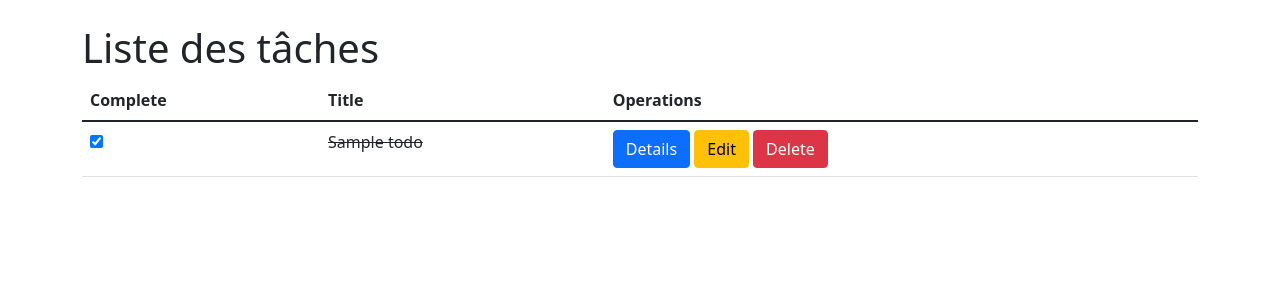
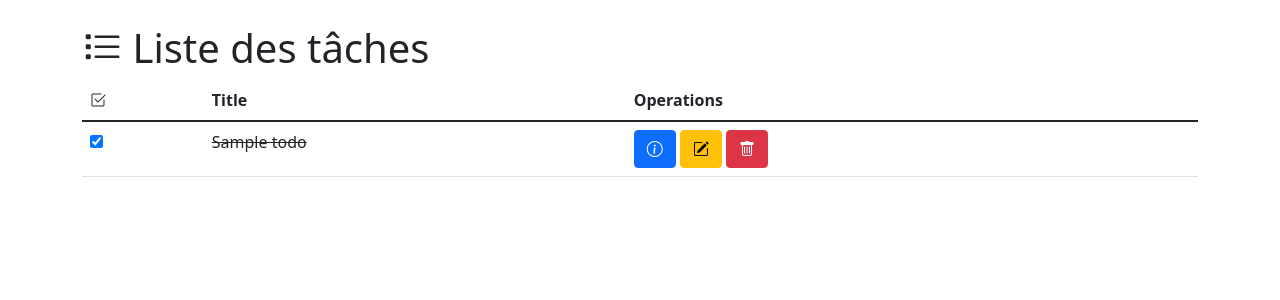
Before and after one commit to houcem-h/dsi21_2021, a PHP site: page / in a window 1280 px wide. Shown: the top 300 px of the page. Run offline with PHP 8.4, Linux system fonts and the light colour scheme; tables that the repository leaves empty or names only in its code hold one stand-in row (values such as "Sample post"); some libraries are stand-ins or nearby versions.

Commit message:
replace words with icons

```diff
--- a/05-connect-bd/index.php
+++ b/05-connect-bd/index.php
@@ -6,6 +6,7 @@
     <meta http-equiv="X-UA-Compatible" content="IE=edge">
     <meta name="viewport" content="width=device-width, initial-scale=1.0">
     <link href="https://cdn.jsdelivr.net/npm/bootstrap@5.1.3/dist/css/bootstrap.min.css" rel="stylesheet" integrity="sha384-1BmE4kWBq78iYhFldvKuhfTAU6auU8tT94WrHftjDbrCEXSU1oBoqyl2QvZ6jIW3" crossorigin="anonymous">
+    <link rel="stylesheet" href="https://cdn.jsdelivr.net/npm/bootstrap-icons@1.7.0/font/bootstrap-icons.css">
     <title>Gestion des tâches</title>
 </head>
 
@@ -16,11 +17,11 @@
     $todos = $query->fetchAll();
     ?>
     <div class="container py-4">
-        <h1>Liste des tâches</h1>
+        <h1><i class="bi bi-list-task"></i> Liste des tâches</h1>
         <table class="table table-hover">
             <thead>
                 <tr>
-                    <th scope="col">Complete</th>
+                    <th scope="col"><i class="bi bi-check2-square"></i></th>
                     <th scope="col">Title</th>
                     <th scope="col">Operations</th>
                 </tr>
@@ -31,9 +32,9 @@
                         <th><input type="checkbox" <?= $todo['complete'] ? 'checked' : '' ?>></th>
                         <td class="<?= $todo['complete'] ? 'text-decoration-line-through' : '' ?>"><?= $todo['title'] ?></td>
                         <td>
-                            <a href="todo_details.php" class="btn btn-primary">Details</a>
-                            <button class="btn btn-warning">Edit</button>
-                            <button class="btn btn-danger">Delete</button>
+                            <a href="todo_details.php" class="btn btn-primary"><i class="bi bi-info-circle"></i></a>
+                            <button class="btn btn-warning"><i class="bi bi-pencil-square"></i></button>
+                            <button class="btn btn-danger"><i class="bi bi-trash"></i></button>
                         </td>
                     </tr>
                 <?php endforeach; ?>
```
